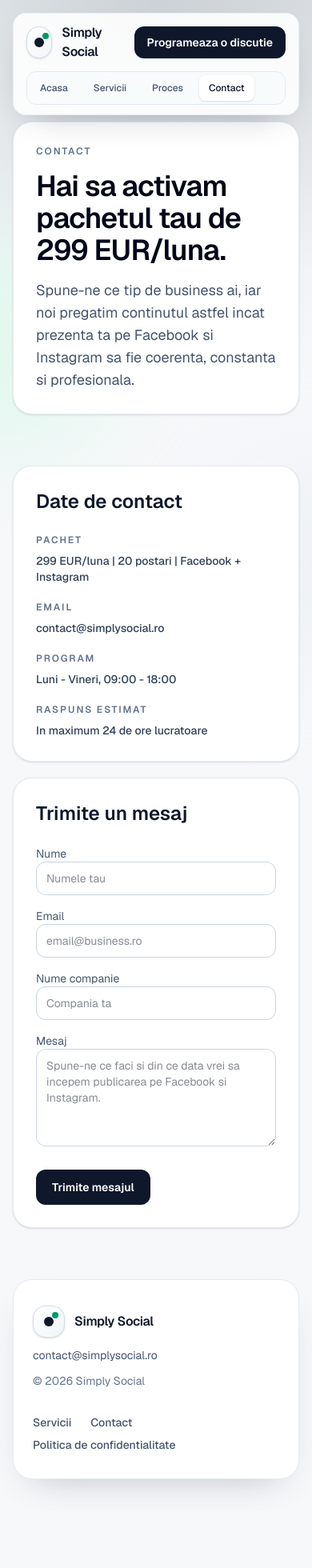
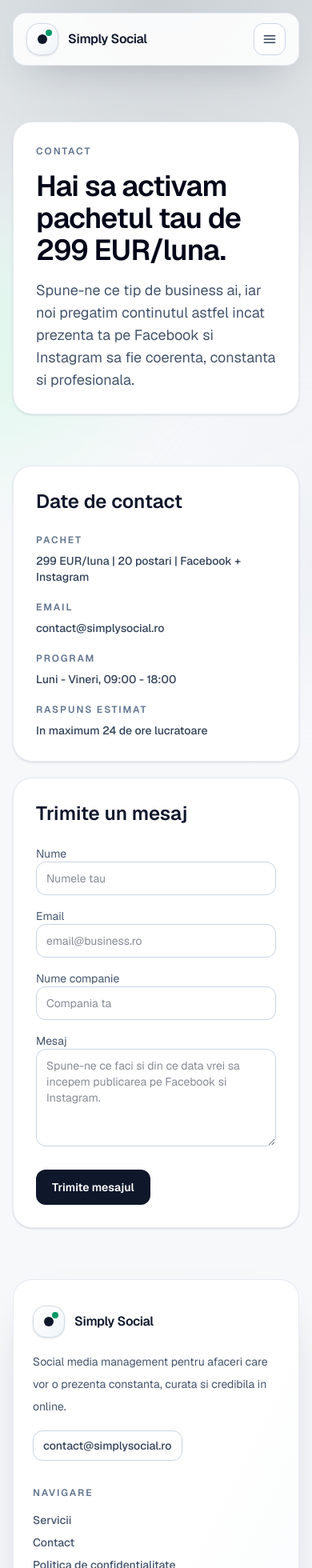
Before and after one commit to SorinMartin/simply-social-site, a Next.js app: page /contact in a window 390 px wide. Shown: the top 1960 px of the page at 80% size. Before the commit the page ends 1889 px from the top, so only its background shows below. Built offline with nearby package versions, Linux system fonts and the light colour scheme.

Commit message:
Add mobile burger menu and premium footer

```diff
--- a/src/components/Footer.tsx
+++ b/src/components/Footer.tsx
@@ -10,34 +10,82 @@
   },
 ] as const;
 
+const channels = [
+  { label: "Facebook", href: "https://facebook.com" },
+  { label: "Instagram", href: "https://instagram.com" },
+] as const;
+
 export function Footer() {
   return (
     <footer className="mx-auto w-full max-w-6xl px-4 pb-10 pt-2 sm:px-6 lg:px-8">
-      <div className="rounded-3xl border border-slate-200/80 bg-white px-6 py-8 shadow-[0_20px_45px_-26px_rgba(15,23,42,0.3)] sm:px-8">
-        <div className="flex flex-col gap-8 md:flex-row md:items-end md:justify-between">
-          <div className="space-y-3">
+      <div className="overflow-hidden rounded-3xl border border-slate-200/80 bg-gradient-to-br from-white via-white to-slate-50 shadow-[0_28px_60px_-34px_rgba(15,23,42,0.38)]">
+        <div className="grid gap-8 px-6 py-8 sm:px-8 lg:grid-cols-[1.25fr_1fr_1fr] lg:py-10">
+          <div className="space-y-4">
             <BrandMark />
+            <p className="max-w-sm text-sm leading-7 text-slate-600">
+              Social media management pentru afaceri care vor o prezenta
+              constanta, curata si credibila in online.
+            </p>
             <a
               href="mailto:contact@simplysocial.ro"
-              className="block text-sm text-slate-600 transition-colors hover:text-slate-900"
+              className="inline-flex rounded-xl border border-slate-300 bg-white px-3 py-2 text-sm font-medium text-slate-700 transition-colors hover:text-slate-900"
             >
               contact@simplysocial.ro
             </a>
-            <p className="text-sm text-slate-500">© 2026 Simply Social</p>
           </div>
 
-          <nav className="flex flex-wrap gap-x-6 gap-y-2">
+          <div>
+            <p className="text-xs font-semibold uppercase tracking-[0.16em] text-slate-500">
+              Navigare
+            </p>
+            <nav className="mt-4 space-y-2">
               {links.map((link) => (
                 <Link
                   key={link.href}
                   href={link.href}
-                className="text-sm font-medium text-slate-600 transition-colors hover:text-slate-900"
+                  className="block text-sm font-medium text-slate-600 transition-colors hover:text-slate-900"
                 >
                   {link.label}
                 </Link>
               ))}
             </nav>
           </div>
+
+          <div>
+            <p className="text-xs font-semibold uppercase tracking-[0.16em] text-slate-500">
+              Pachet Unic
+            </p>
+            <p className="mt-4 text-2xl font-semibold tracking-tight text-slate-900">
+              299 EUR/luna
+            </p>
+            <p className="mt-2 text-sm leading-7 text-slate-600">
+              20 postari/luna, publicare pe Facebook si Instagram.
+            </p>
+            <Link
+              href="/contact"
+              className="mt-4 inline-flex rounded-xl bg-slate-900 px-4 py-2.5 text-sm font-semibold text-white transition-all hover:-translate-y-0.5 hover:bg-slate-800"
+            >
+              Incepe colaborarea
+            </Link>
+          </div>
+        </div>
+
+        <div className="flex flex-col gap-4 border-t border-slate-200/80 px-6 py-5 sm:flex-row sm:items-center sm:justify-between sm:px-8">
+          <p className="text-sm text-slate-500">© 2026 Simply Social</p>
+          <div className="flex flex-wrap gap-2">
+            {channels.map((channel) => (
+              <a
+                key={channel.label}
+                href={channel.href}
+                target="_blank"
+                rel="noopener noreferrer"
+                className="rounded-full border border-slate-300 bg-white px-3 py-1.5 text-xs font-medium text-slate-600 transition-colors hover:text-slate-900"
+              >
+                {channel.label}
+              </a>
+            ))}
+          </div>
+        </div>
       </div>
     </footer>
   );
--- a/src/components/Header.tsx
+++ b/src/components/Header.tsx
@@ -49,16 +49,32 @@
             })}
           </nav>
 
-          <div className="justify-self-end">
+          <div className="flex items-center justify-self-end gap-2">
             <Link
               href="/contact"
-              className="inline-flex rounded-xl bg-slate-900 px-4 py-2.5 text-sm font-semibold text-white transition-all hover:-translate-y-0.5 hover:bg-slate-800"
+              className="hidden rounded-xl bg-slate-900 px-4 py-2.5 text-sm font-semibold text-white transition-all hover:-translate-y-0.5 hover:bg-slate-800 md:inline-flex"
             >
               Programeaza o discutie
             </Link>
-          </div>
 
-          <nav className="col-span-2 flex items-center gap-2 overflow-x-auto rounded-xl border border-slate-200 bg-slate-50/80 p-1 md:hidden">
+            <details className="group relative md:hidden">
+              <summary className="flex h-10 w-10 cursor-pointer list-none items-center justify-center rounded-xl border border-slate-300 bg-white text-slate-700 transition-colors hover:text-slate-900 [&::-webkit-details-marker]:hidden">
+                <svg
+                  xmlns="http://www.w3.org/2000/svg"
+                  viewBox="0 0 24 24"
+                  fill="none"
+                  stroke="currentColor"
+                  strokeWidth="1.8"
+                  className="h-5 w-5"
+                  aria-hidden="true"
+                >
+                  <path d="M4 7h16M4 12h16M4 17h16" strokeLinecap="round" />
+                </svg>
+                <span className="sr-only">Deschide meniul</span>
+              </summary>
+
+              <div className="absolute right-0 top-12 w-72 rounded-2xl border border-slate-200 bg-white p-2 shadow-[0_24px_50px_-25px_rgba(15,23,42,0.45)]">
+                <nav className="space-y-1">
                   {navItems.map((item) => {
                     const active = isActive(pathname, item.href);
 
@@ -66,10 +82,10 @@
                       <Link
                         key={`mobile-${item.href}`}
                         href={item.href}
-                  className={`whitespace-nowrap rounded-lg px-3 py-2 text-xs font-medium transition-colors ${
+                        className={`block rounded-lg px-3 py-2.5 text-sm font-medium transition-colors ${
                           active
-                      ? "bg-white text-slate-900 shadow-sm"
-                      : "text-slate-600 hover:text-slate-900"
+                            ? "bg-slate-100 text-slate-900"
+                            : "text-slate-600 hover:bg-slate-50 hover:text-slate-900"
                         }`}
                       >
                         {item.label}
@@ -77,6 +93,16 @@
                     );
                   })}
                 </nav>
+
+                <Link
+                  href="/contact"
+                  className="mt-2 inline-flex w-full items-center justify-center rounded-xl bg-slate-900 px-4 py-2.5 text-sm font-semibold text-white transition-colors hover:bg-slate-800"
+                >
+                  Programeaza o discutie
+                </Link>
+              </div>
+            </details>
+          </div>
         </div>
       </div>
     </header>
```
Lines whose indentation alone changed are shown as unchanged.
